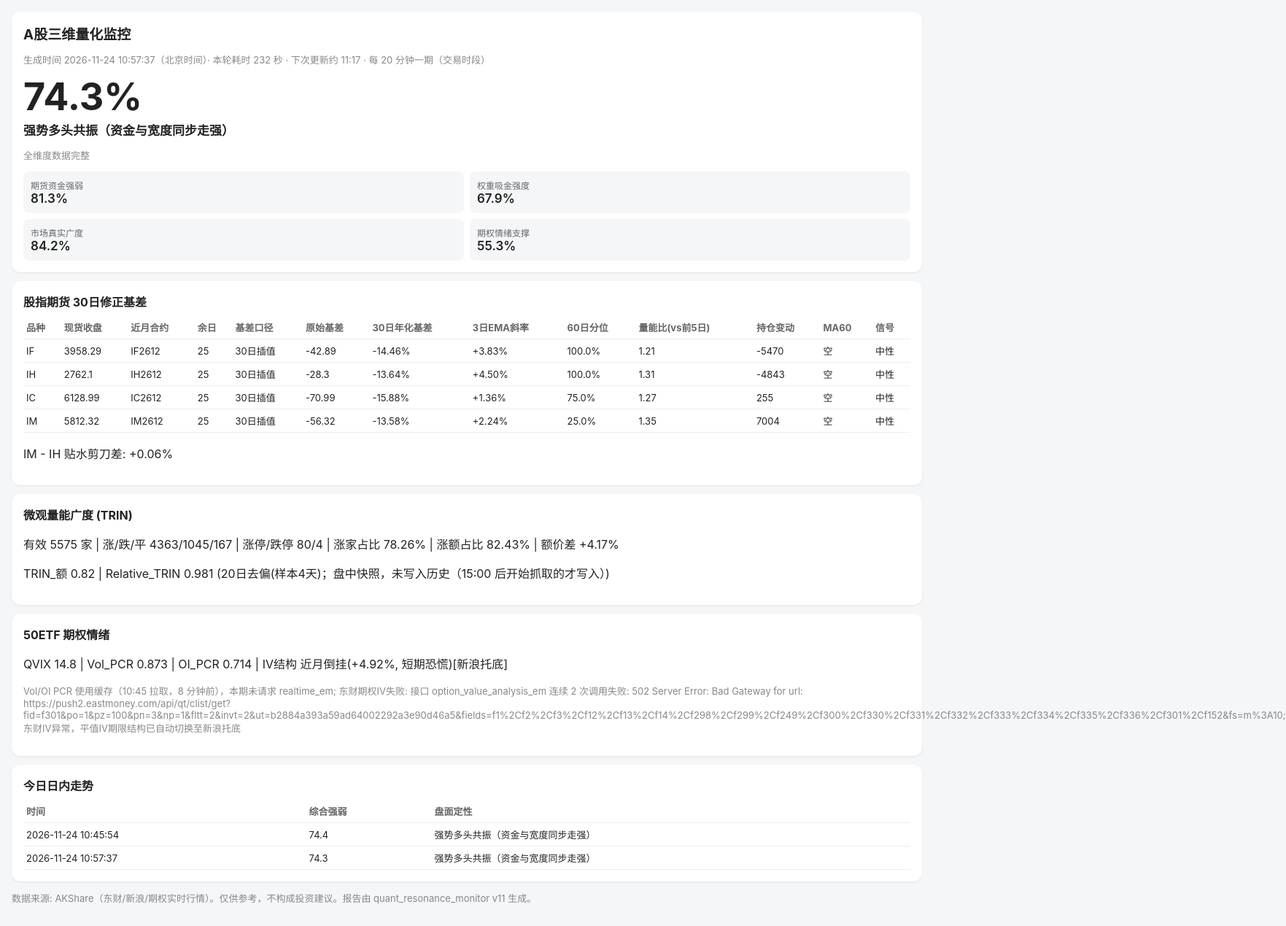
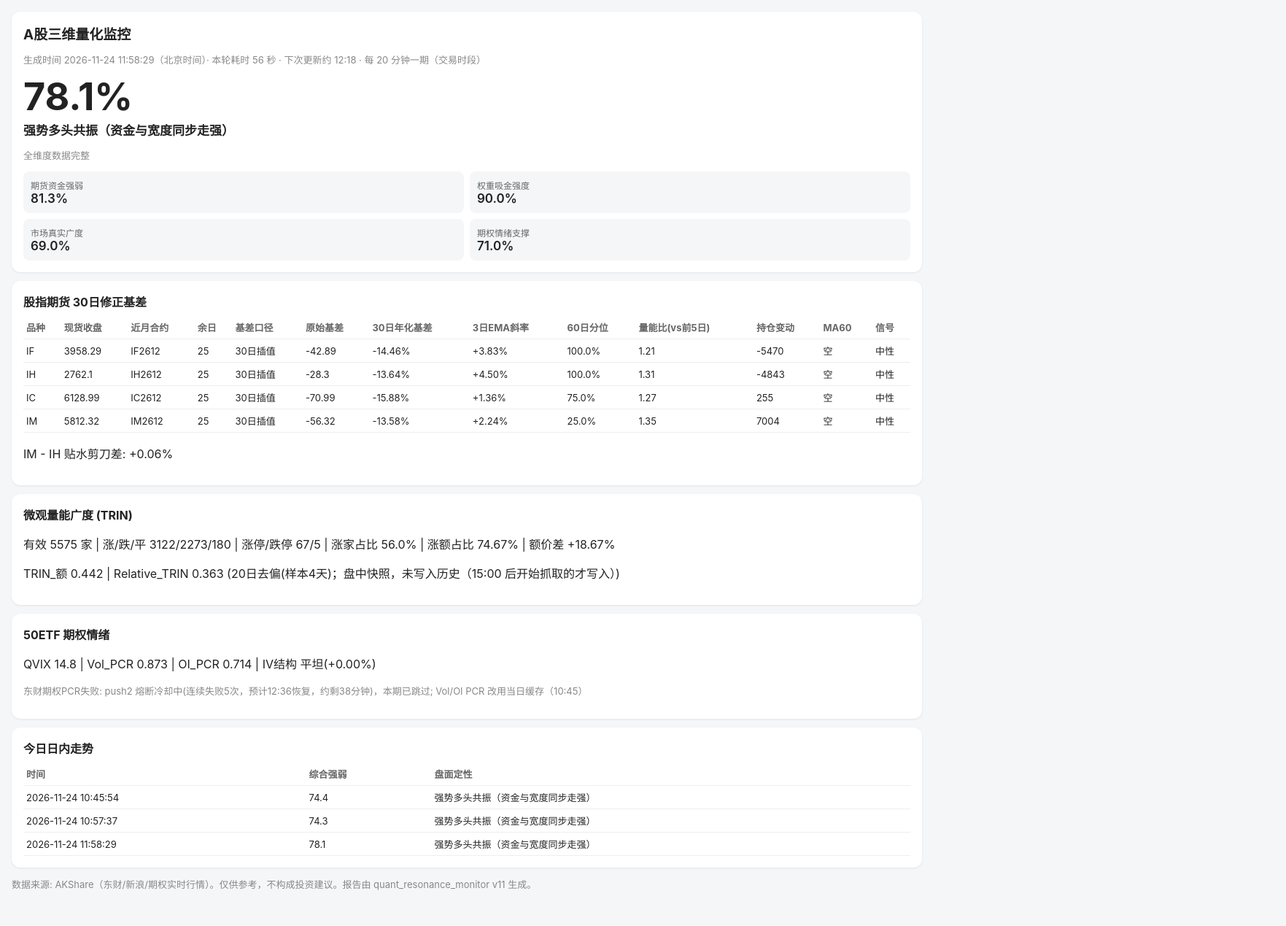
Before and after one commit to sleepy980wl/quant-resonance-monitor, a plain HTML site: page report/index.html in a window 1280 px wide. Shown: the whole page at 73% size, 1763 px wide, since content can reach past the window. Drawn offline with Linux system fonts and the light colour scheme.

Commit message:
Monitor update 2026-11-24 03:58 UTC

```diff
--- a/monitor_data/intraday_strength_20261124.csv
+++ b/monitor_data/intraday_strength_20261124.csv
@@ -1,3 +1,4 @@
 time,credibility,total_strength_pct,futures_pct,weight_capital_pct,breadth_pct,option_pct,trin_amt,rel_trin,amt_spread,if_30d_rate,im_ih_spread,vol_pcr,oi_pcr,qvix,regime
 2026-11-24 10:45:54,全维度数据完整,74.4,81.3,68.5,85.6,53.6,0.816,0.975,4.0,-14.465,0.063,0.873,0.714,14.8,强势多头共振（资金与宽度同步走强）
 2026-11-24 10:57:37,全维度数据完整,74.3,81.3,67.9,84.2,55.3,0.82,0.981,4.17,-14.465,0.063,0.873,0.714,14.8,强势多头共振（资金与宽度同步走强）
+2026-11-24 11:58:29,全维度数据完整,78.1,81.3,90.0,69.0,71.0,0.442,0.363,18.67,-14.465,0.063,0.873,0.714,14.8,强势多头共振（资金与宽度同步走强）
--- a/report/index.html
+++ b/report/index.html
@@ -18,20 +18,20 @@ th{color:#666} .scroll{overflow-x:auto}
 .grid b{display:block;font-size:12px;color:#666;font-weight:400} .grid span{font-size:17px;font-weight:600}
 </style></head><body>
 <div class="card"><h1>A股三维量化监控</h1>
-<p class="muted">生成时间 2026-11-24 10:57:37（北京时间）· 本轮耗时 232 秒 · 下次更新约 11:17 · 每 20 分钟一期（交易时段）</p>
-<div class="score">74.3%</div>
+<p class="muted">生成时间 2026-11-24 11:58:29（北京时间）· 本轮耗时 56 秒 · 下次更新约 12:18 · 每 20 分钟一期（交易时段）</p>
+<div class="score">78.1%</div>
 <div class="regime">强势多头共振（资金与宽度同步走强）</div>
 <p class="muted">全维度数据完整</p>
 <div class="grid">
 <div><b>期货资金强弱</b><span>81.3%</span></div>
-<div><b>权重吸金强度</b><span>67.9%</span></div>
-<div><b>市场真实广度</b><span>84.2%</span></div>
-<div><b>期权情绪支撑</b><span>55.3%</span></div>
+<div><b>权重吸金强度</b><span>90.0%</span></div>
+<div><b>市场真实广度</b><span>69.0%</span></div>
+<div><b>期权情绪支撑</b><span>71.0%</span></div>
 </div></div>
 
 <div class="card"><h2>股指期货 30日修正基差</h2><div class='scroll'><table><thead><tr><th>品种</th><th>现货收盘</th><th>近月合约</th><th>余日</th><th>基差口径</th><th>原始基差</th><th>30日年化基差</th><th>3日EMA斜率</th><th>60日分位</th><th>量能比(vs前5日)</th><th>持仓变动</th><th>MA60</th><th>信号</th></tr></thead><tbody><tr><td>IF</td><td>3958.29</td><td>IF2612</td><td>25</td><td>30日插值</td><td>-42.89</td><td>-14.46%</td><td>+3.83%</td><td>100.0%</td><td>1.21</td><td>-5470</td><td>空</td><td>中性</td></tr><tr><td>IH</td><td>2762.1</td><td>IH2612</td><td>25</td><td>30日插值</td><td>-28.3</td><td>-13.64%</td><td>+4.50%</td><td>100.0%</td><td>1.31</td><td>-4843</td><td>空</td><td>中性</td></tr><tr><td>IC</td><td>6128.99</td><td>IC2612</td><td>25</td><td>30日插值</td><td>-70.99</td><td>-15.88%</td><td>+1.36%</td><td>75.0%</td><td>1.27</td><td>255</td><td>空</td><td>中性</td></tr><tr><td>IM</td><td>5812.32</td><td>IM2612</td><td>25</td><td>30日插值</td><td>-56.32</td><td>-13.58%</td><td>+2.24%</td><td>25.0%</td><td>1.35</td><td>7004</td><td>空</td><td>中性</td></tr></tbody></table></div><p>IM - IH 贴水剪刀差: +0.06%</p></div>
-<div class="card"><h2>微观量能广度 (TRIN)</h2><p>有效 5575 家 | 涨/跌/平 4363/1045/167 | 涨停/跌停 80/4 | 涨家占比 78.26% | 涨额占比 82.43% | 额价差 +4.17%</p><p>TRIN_额 0.82 | Relative_TRIN 0.981 (20日去偏(样本4天)；盘中快照，未写入历史（15:00 后开始抓取的才写入）)</p></div>
-<div class="card"><h2>50ETF 期权情绪</h2><p>QVIX 14.8 | Vol_PCR 0.873 | OI_PCR 0.714 | IV结构 近月倒挂(+4.92%, 短期恐慌)[新浪托底]</p><p class='muted'>Vol/OI PCR 使用缓存（10:45 拉取，8 分钟前），本期未请求 realtime_em; 东财期权IV失败: 接口 option_value_analysis_em 连续 2 次调用失败: 502 Server Error: Bad Gateway for url: https://push2.eastmoney.com/api/qt/clist/get?fid=f301&amp;po=1&amp;pz=100&amp;pn=3&amp;np=1&amp;fltt=2&amp;invt=2&amp;ut=b2884a393a59ad64002292a3e90d46a5&amp;fields=f1%2Cf2%2Cf3%2Cf12%2Cf13%2Cf14%2Cf298%2Cf299%2Cf249%2Cf300%2Cf330%2Cf331%2Cf332%2Cf333%2Cf334%2Cf335%2Cf336%2Cf301%2Cf152&amp;fs=m%3A10; 东财IV异常，平值IV期限结构已自动切换至新浪托底</p></div>
-<div class="card"><h2>今日日内走势</h2><div class='scroll'><table><thead><tr><th>时间</th><th>综合强弱</th><th>盘面定性</th></tr></thead><tbody><tr><td>2026-11-24 10:45:54</td><td>74.4</td><td>强势多头共振（资金与宽度同步走强）</td></tr><tr><td>2026-11-24 10:57:37</td><td>74.3</td><td>强势多头共振（资金与宽度同步走强）</td></tr></tbody></table></div></div>
+<div class="card"><h2>微观量能广度 (TRIN)</h2><p>有效 5575 家 | 涨/跌/平 3122/2273/180 | 涨停/跌停 67/5 | 涨家占比 56.0% | 涨额占比 74.67% | 额价差 +18.67%</p><p>TRIN_额 0.442 | Relative_TRIN 0.363 (20日去偏(样本4天)；盘中快照，未写入历史（15:00 后开始抓取的才写入）)</p></div>
+<div class="card"><h2>50ETF 期权情绪</h2><p>QVIX 14.8 | Vol_PCR 0.873 | OI_PCR 0.714 | IV结构 平坦(+0.00%)</p><p class='muted'>东财期权PCR失败: push2 熔断冷却中(连续失败5次，预计12:36恢复，约剩38分钟)，本期已跳过; Vol/OI PCR 改用当日缓存（10:45）</p></div>
+<div class="card"><h2>今日日内走势</h2><div class='scroll'><table><thead><tr><th>时间</th><th>综合强弱</th><th>盘面定性</th></tr></thead><tbody><tr><td>2026-11-24 10:45:54</td><td>74.4</td><td>强势多头共振（资金与宽度同步走强）</td></tr><tr><td>2026-11-24 10:57:37</td><td>74.3</td><td>强势多头共振（资金与宽度同步走强）</td></tr><tr><td>2026-11-24 11:58:29</td><td>78.1</td><td>强势多头共振（资金与宽度同步走强）</td></tr></tbody></table></div></div>
 <p class="muted">数据来源: AKShare（东财/新浪/期权实时行情）。仅供参考，不构成投资建议。报告由 quant_resonance_monitor v11 生成。</p>
 </body></html>
```
